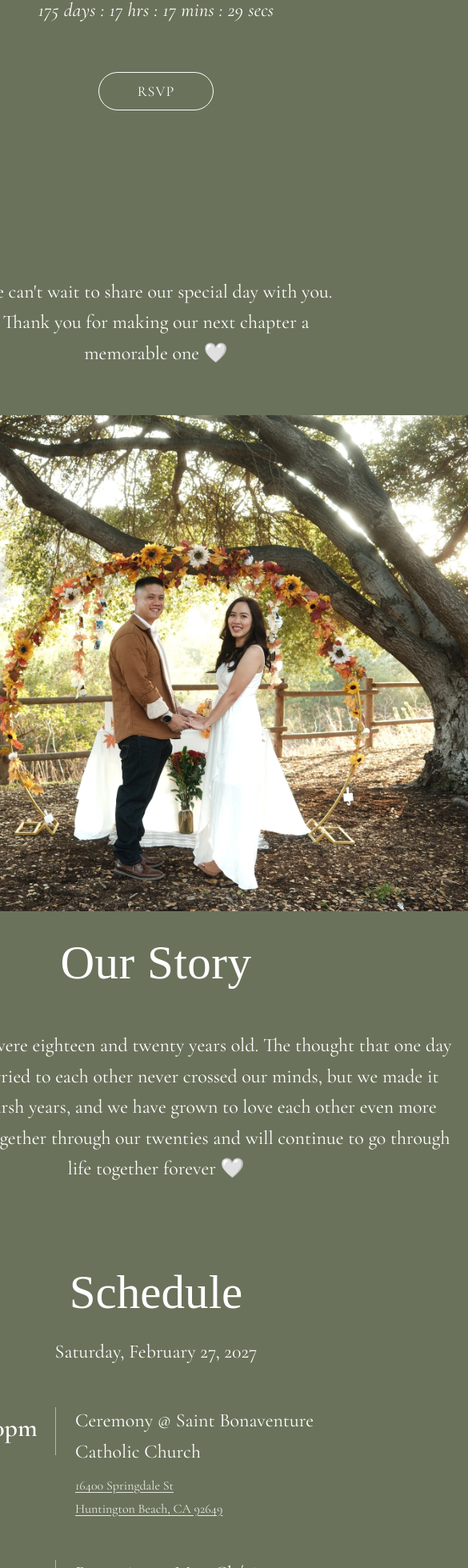
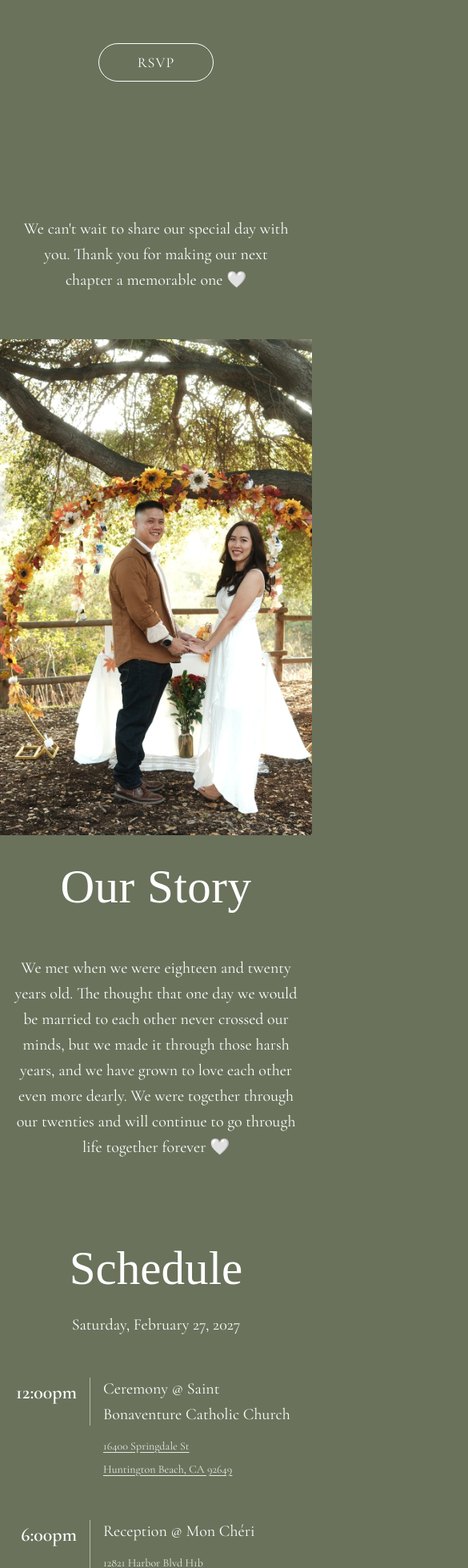
Before and after one commit to WTL04/andy-vy-wedding, a React (Vite) app in the folder app/: page / in a window 390 px wide. Shown: the part 671-2631 px from the top of the page at 80% size, 585 px wide, since content can reach past the window. Built offline with nearby package versions, Linux system fonts and the light colour scheme; a web font is replaced by a local one.

Commit message:
fix mobile overflow across all components

```diff
--- a/app/src/App.css
+++ b/app/src/App.css
@@ -69,3 +69,20 @@
   font-size: 24px;
   line-height: 1.6;
 }
+
+@media (max-width: 480px) {
+  .mobile-container {
+    width: 100vw;
+    max-width: 100vw;
+    padding: 40px 16px;
+  }
+
+  .monogram {
+    width: 200px;
+    height: 190px;
+  }
+
+  .our_story {
+    font-size: 20px;
+  }
+}
--- a/app/src/components/Schedule.css
+++ b/app/src/components/Schedule.css
@@ -89,3 +89,35 @@
   max-width: 320px;
   line-height: 1.5;
 }
+
+@media (max-width: 480px) {
+  .schedule {
+    max-width: 100%;
+  }
+
+  .schedule-date {
+    font-size: 20px;
+  }
+
+  .schedule-event {
+    gap: 16px;
+  }
+
+  .event-time {
+    font-size: 24px;
+    min-width: 80px;
+  }
+
+  .event-name,
+  .event-details p {
+    font-size: 20px;
+  }
+
+  .event-address {
+    font-size: 14px;
+  }
+
+  .dress-code p {
+    font-size: 20px;
+  }
+}
--- a/app/src/components/SpecialThanks.css
+++ b/app/src/components/SpecialThanks.css
@@ -14,3 +14,14 @@
   font-size: 24px;
   line-height: 1.6;
 }
+
+@media (max-width: 480px) {
+  .special-thanks {
+    margin-top: 60px;
+    padding: 0 8px;
+  }
+
+  .special-thanks p {
+    font-size: 20px;
+  }
+}
```
Also changed, not shown: app/src/components/PhotoCarousel.css (+6 -1 lines).
